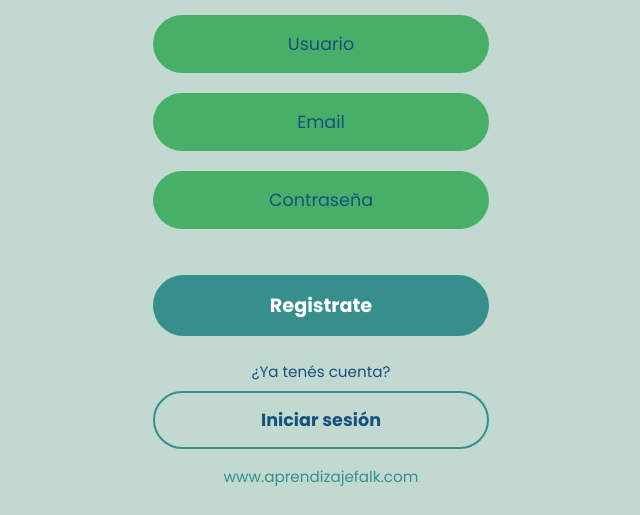
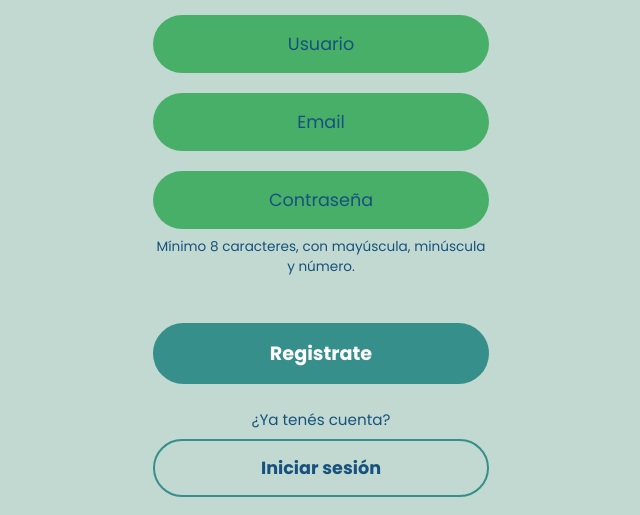
Before and after one commit to karinacuadracode/proyecto-falk, a PHP site: page /pages-front/crear-cuenta.html in a window 1280 px wide. Shown: the part 415-930 px from the top of the page, without its empty margins (319-959 px from the left). Before the commit the page ends 901 px from the top, so only its background shows below. Run offline with PHP 8.4, Linux system fonts and the light colour scheme.

Commit message:
Front (Karina Cuadra): RF-05 agrega atributos de validación y ayuda de contraseña en Crear cuenta

```diff
--- a/pages-front/crear-cuenta.html
+++ b/pages-front/crear-cuenta.html
@@ -28,17 +28,22 @@
     <main class="acceso">
         <h1 class="titulo-registro">Crear nueva cuenta</h1>
 
-        <form id="form-registro" novalidate>
+        <form id="form-registro" method="post" novalidate>
             <label for="usuario" class="sr-only">Usuario</label>
-            <input type="text" id="usuario" placeholder="Usuario" autocomplete="username">
+            <input type="text" id="usuario" name="usuario" placeholder="Usuario"
+                   autocomplete="username" required minlength="3" maxlength="30">
 
             <label for="email" class="sr-only">Email</label>
-            <input type="email" id="email" placeholder="Email" autocomplete="email">
+            <input type="email" id="email" name="email" placeholder="Email"
+                   autocomplete="email" required maxlength="255">
 
             <label for="contrasena" class="sr-only">Contraseña</label>
-            <input type="password" id="contrasena" placeholder="Contraseña" autocomplete="new-password">
+            <input type="password" id="contrasena" name="contrasena" placeholder="Contraseña"
+                   autocomplete="new-password" required minlength="8" maxlength="64"
+                   aria-describedby="ayuda-contrasena">
+            <p id="ayuda-contrasena" class="ayuda">Mínimo 8 caracteres, con mayúscula, minúscula y número.</p>
 
-            <p id="mensaje-error" role="alert"></p>
+            <p id="mensaje-error" role="alert" aria-live="polite"></p>
 
             <button type="submit">Registrate</button>
         </form>
--- a/sass/components/_formulario.scss
+++ b/sass/components/_formulario.scss
@@ -36,3 +36,9 @@ form {
     color: $color-error;
     font-weight: 600;
 }
+
+.ayuda {
+    font-size: 0.85rem;
+    margin: -12px 0 0;
+    color: $color-texto-general;
+}
--- a/styles/styles.css
+++ b/styles/styles.css
@@ -139,6 +139,12 @@ form button:active {
   margin: -8px 0;
   color: #8C1D18;
   font-weight: 600;
+}
+
+.ayuda {
+  font-size: 0.85rem;
+  margin: -12px 0 0;
+  color: #17517D;
 }
 
 .acceso {
@@ -290,3 +296,5 @@ form button:active {
     margin: 0 auto;
   }
 }
+
+/*# sourceMappingURL=styles.css.map */
```
